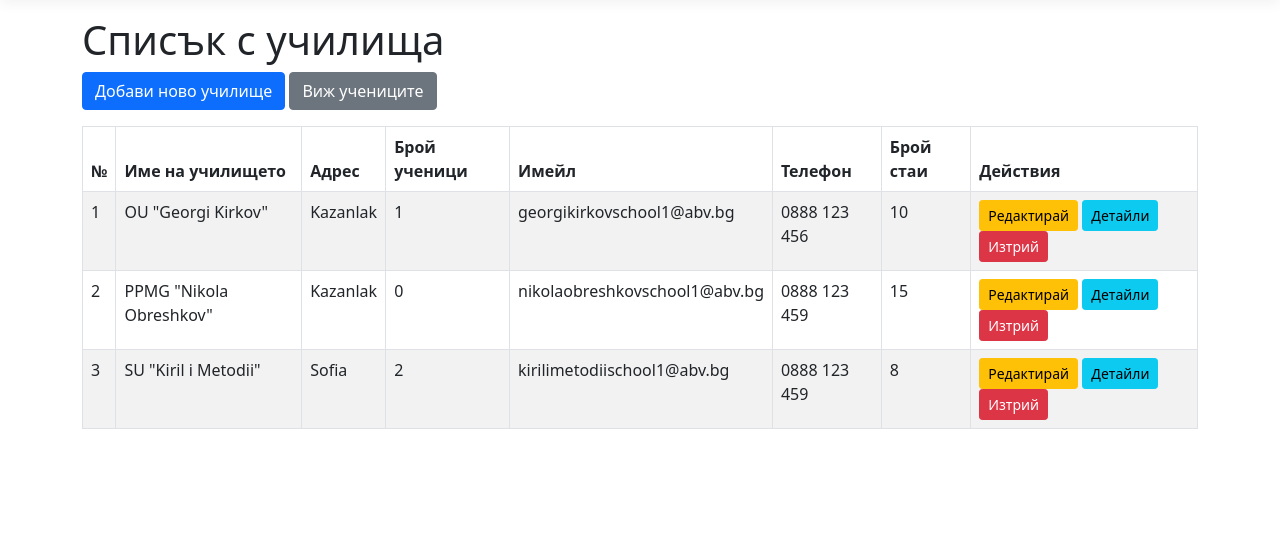
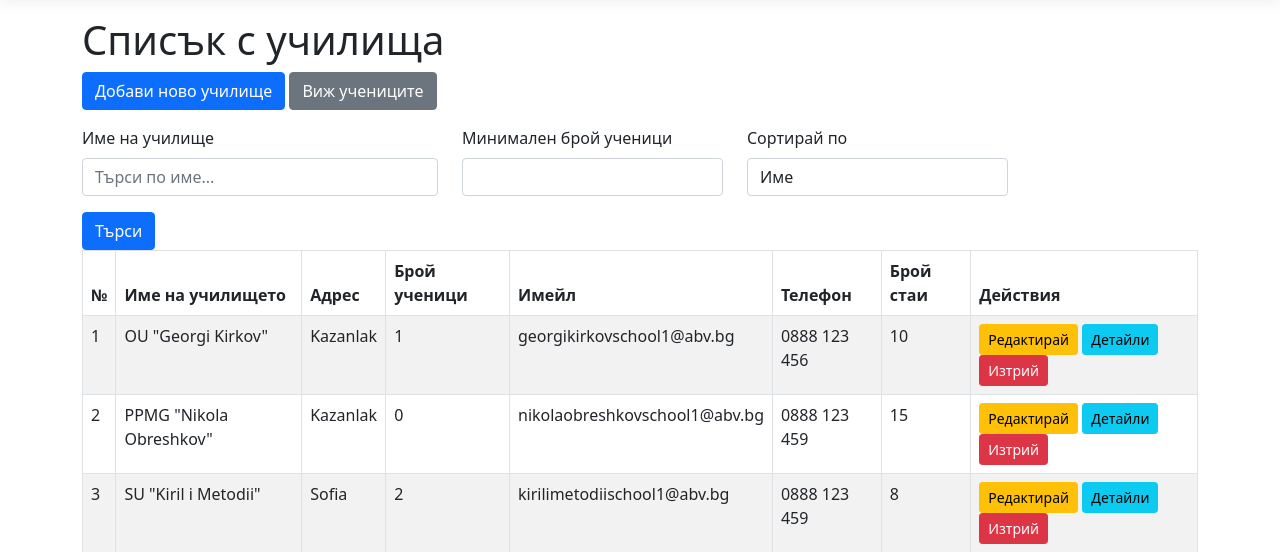
Before and after one commit to Nia901/SchoolProject1, an ASP.NET Core app: page / in a window 1280 px wide. Shown: the part 57-609 px from the top of the page. Run offline with ASP.NET Core 8, Linux system fonts and the light colour scheme; data comes from the database, SQL or seed files in the repository; style sheets or scripts are compiled from the project's sources.

Commit message:
sort and filter

```diff
--- a/SchoolProject1.Core/Interfaces/ISchoolService.cs
+++ b/SchoolProject1.Core/Interfaces/ISchoolService.cs
@@ -9,7 +9,7 @@ namespace SchoolProject1.Core.Interfaces
 {
     public interface ISchoolService
     {
-        public Task<List<School>> GetAllSchoolsAsync();
+        public Task<List<School>> GetAllSchoolsAsync(string? search = null, int? minStudents = null, string? sortOrder = null);
         public Task<School>? GetSchoolByIdAsync(int id);
         public Task AddSchoolAsync(School school);
         public Task UpdateSchoolAsync(School school);
--- a/SchoolProject1.Core/Services/StudentService.cs
+++ b/SchoolProject1.Core/Services/StudentService.cs
@@ -26,6 +26,7 @@ namespace SchoolProject1.Core.Services
         {
             return await context.Students
     .Include(s => s.StudentTeacher)
+    .ThenInclude(t=>t.Teacher)
     .FirstOrDefaultAsync(s => s.Id == id);
         }
         public async Task AddStudentAsync(Student student,int schoolId)
@@ -48,7 +49,7 @@ namespace SchoolProject1.Core.Services
             Student student = await context.Students.FindAsync(id);
             if (student != null&&school!=null)
             {
-                school.StudentsCount --;
+                school.StudentsCount--;
                 context.Students.Remove(student);
                 await context.SaveChangesAsync();
             }
--- a/SchoolProject1/Controllers/SchoolController.cs
+++ b/SchoolProject1/Controllers/SchoolController.cs
@@ -15,9 +15,9 @@ namespace SchoolProject1.Controllers
         {
             this.service = service;
         }
-        public async Task<IActionResult> Index()
+        public async Task<IActionResult> Index(string? search, int? minStudents, string? sortOrder)
         {
-            List<School> schools = await service.GetAllSchoolsAsync();
+            List<School> schools = await service.GetAllSchoolsAsync(search,minStudents,sortOrder);
             var model=new List<SchoolIndexViewModel>();
             foreach (var school in schools)
             {
@@ -33,6 +33,9 @@ namespace SchoolProject1.Controllers
                 };
                 model.Add(modelItem);
             }
+            ViewBag.Search = search;
+            ViewBag.MinStudents = minStudents;
+            ViewBag.SortOrder = sortOrder;
             return View(model);
         }
         public async Task<IActionResult> Details(int id)
--- a/SchoolProject1/Views/School/Index.cshtml
+++ b/SchoolProject1/Views/School/Index.cshtml
@@ -17,7 +17,55 @@
         Виж учениците
     </a>
 </p>
+<form asp-controller="School" asp-action="Index" method="get">
+    <div class="row mb-3">
+        <div class="col-md-4">
+            <label class="form-label">Име на училище</label>
 
+            <input type="text"
+                   name="search"
+                   value="@ViewBag.Search"
+                   class="form-control"
+                   placeholder="Търси по име..." />
+        </div>
+
+        <div class="col-md-3">
+            <label class="form-label">Минимален брой ученици</label>
+            <input type="number"
+                   name="minStudents"
+                   value="@ViewBag.MinStudents"
+                   min="0"
+                   class="form-control" />
+        </div>
+
+        <div class="col-md-3">
+            <label class="form-label">Сортирай по</label>
+            <select name="sortOrder" class="form-control">
+                <option value="name"
+                        selected="@(ViewBag.SortOrder == "name")">
+                    Име
+                </option>
+
+                <option value="students_asc"
+                        selected="@(ViewBag.SortOrder == "students_asc")">
+                    Брой учeници възходящо
+                </option>
+
+                <option value="students_desc"
+                        selected="@(ViewBag.SortOrder == "students_desc")">
+                    Брой ученици низходящо
+                </option>
+            </select>
+        </div>
+
+    </div>
+
+    <div class="col-md-2 d-flex align-items-end">
+        <button type="submit" class="btn btn-primary">
+            Търси
+        </button>
+    </div>
+</form>
 <table class="table table-striped table-bordered">
 
     <thead>
--- a/SchoolProject1/Views/Student/Create.cshtml
+++ b/SchoolProject1/Views/Student/Create.cshtml
@@ -48,6 +48,9 @@
                 </label>
                 <input asp-for="Address" class="form-control" />
                 <span asp-validation-for="Address" class="text-danger"></span>
+                <small class="form-text text-muted">
+                    Адресът трябва да съдържа име на град.
+                </small>
             </div>
 
             <div class="form-group mb-3">
--- a/SchoolProject1/Views/Student/Edit.cshtml
+++ b/SchoolProject1/Views/Student/Edit.cshtml
@@ -50,6 +50,9 @@
                 </label>
                 <input asp-for="Address" class="form-control" />
                 <span asp-validation-for="Address" class="text-danger"></span>
+                <small class="form-text text-muted">
+                    Адресът трябва да съдържа име на град.
+                </small>
             </div>
 
             <div class="form-group mb-3">
--- a/SchoolProject1/Views/Student/Index.cshtml
+++ b/SchoolProject1/Views/Student/Index.cshtml
@@ -11,7 +11,6 @@
         Добави нов ученик
     </a>
 </p>
-
 <table class="table table-striped table-bordered">
 
     <thead>
```
Also changed, not shown: SchoolProject1.Core/Services/SchoolService.cs (+28 -2 lines), SchoolProject1/Controllers/StudentController.cs (+27 -4 lines).
